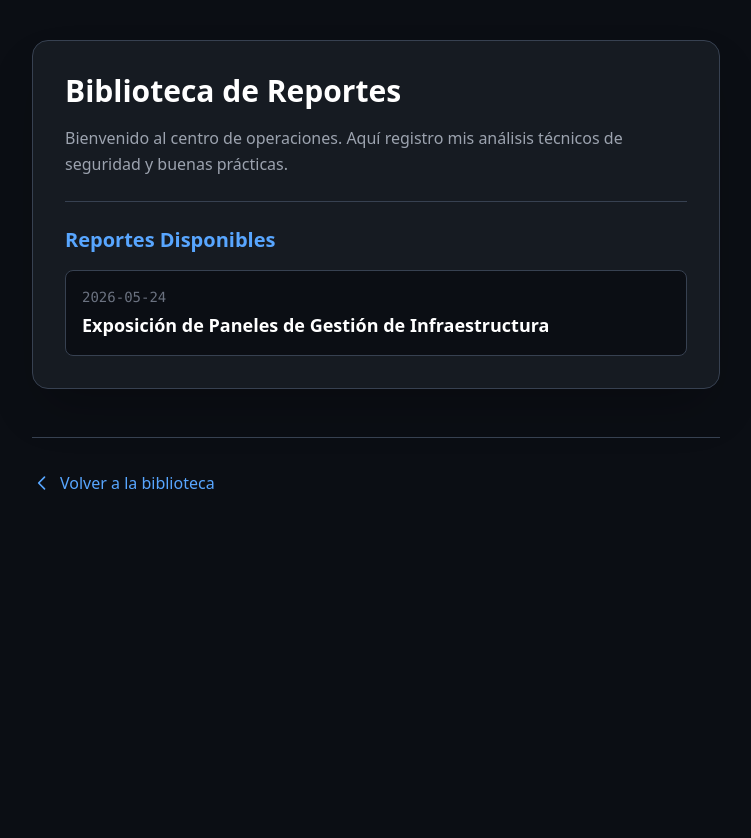
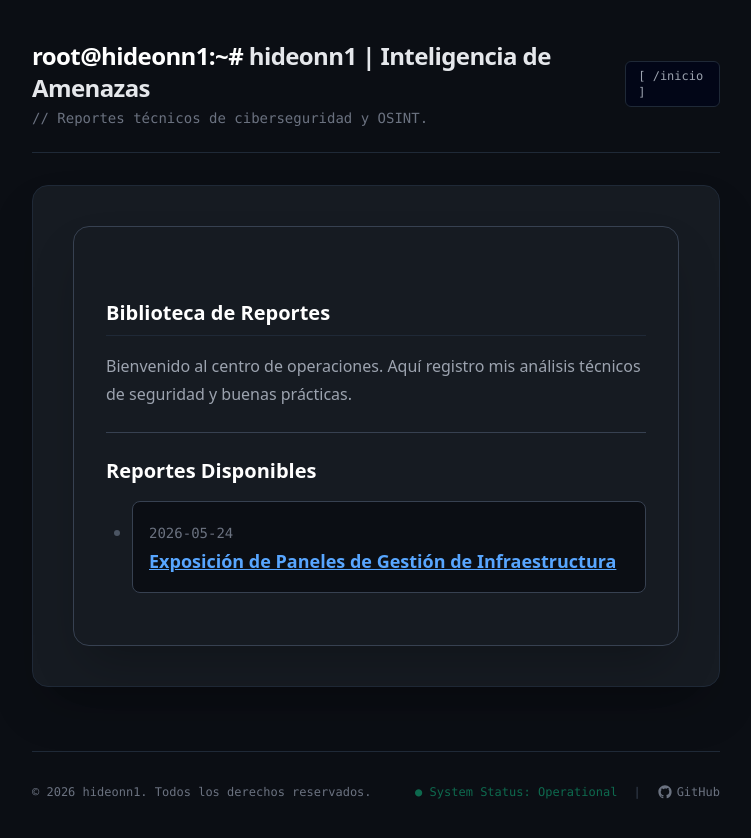
Before and after one commit to hideonn1/hideonn1.github.io, a Jekyll site: the page built from index.html, in a window 1280 px wide. Shown: the top 838 px of the page, without its empty margins (264-1015 px from the left). Built offline with Jekyll 4.4.1, drawn with Linux system fonts in a browser that asks for light colours; nearby versions of some CDN libraries.

Commit message:
add: Se añadió header, footer y cambios en default.html

```diff
--- a/_includes/footer.html
+++ b/_includes/footer.html
@@ -1 +1,14 @@
 <!-- FOOTER PLANTILLA -->
+ <footer class="mt-16 pt-8 border-t border-gray-800 flex flex-col sm:flex-row justify-between items-center gap-4 font-mono text-xs text-gray-500">
+    <div>
+        <p>&copy; 2026 hideonn1. Todos los derechos reservados.</p>
+    </div>
+    <div class="flex items-center gap-4">
+        <span class="text-emerald-500/80 animate-pulse">● System Status: Operational</span>
+        <span class="text-gray-700">|</span>
+        <a href="https://github.com/hideonn1" target="_blank" rel="noopener noreferrer" class="hover:text-white transition-colors duration-300 flex items-center gap-1">
+            <svg class="w-4 h-4" fill="currentColor" viewBox="0 0 24 24"><path fill-rule="evenodd" d="M12 2C6.477 2 2 6.477 2 12c0 4.42 2.865 8.166 6.839 9.489.5.092.682-.217.682-.482 0-.237-.008-.866-.013-1.7-2.782.603-3.369-1.34-3.369-1.34-.454-1.156-1.11-1.464-1.11-1.464-.908-.62.069-.028.069-.028 1.003.07 1.531 1.03 1.531 1.03.892 1.529 2.341 1.087 2.91.831.092-.646.35-1.086.636-1.336-2.22-.253-4.555-1.11-4.555-4.943 0-1.091.39-1.984 1.029-2.683-.103-.253-.446-1.27.098-2.647 0 0 .84-.269 2.75 1.024A9.564 9.564 0 0112 6.844c.85.004 1.705.115 2.504.337 1.909-1.293 2.747-1.024 2.747-1.024.546 1.377.203 2.394.1 2.647.64.699 1.028 1.592 1.028 2.683 0 3.842-2.339 4.687-4.566 4.935.359.309.678.919.678 1.852 0 1.336-.012 2.415-.012 2.743 0 .267.18.579.688.481C19.138 20.161 22 16.416 22 12c0-5.523-4.477-10-10-10z" clip-rule="evenodd"/></svg>
+            GitHub
+        </a>
+    </div>
+</footer>
--- a/_includes/header.html
+++ b/_includes/header.html
@@ -1 +1,16 @@
 <!-- PLANTILLA HEADER -->
+ <header class="border-b border-gray-800 pb-6 mb-8 flex flex-col sm:flex-row justify-between items-start sm:items-center gap-4">
+    <div>
+        <h1 class="text-2xl font-black tracking-tight text-white hover:text-accent transition-colors duration-300">
+            <a href="{{ '/' | relative_url }}">
+                root@hideonn1:~# <span class="font-sans font-bold text-gray-200">{{ site.title }}</span>
+            </a>
+        </h1>
+        <p class="text-sm text-gray-500 mt-1 font-mono">// {{ site.description }}</p>
+    </div>
+    <nav class="flex gap-4 font-mono text-xs">
+        <a href="{{ '/' | relative_url }}" class="px-3 py-1.5 rounded-md bg-slate-950 border border-gray-800 text-gray-400 hover:text-accent hover:border-accent transition-all duration-300">
+            [ /inicio ]
+        </a>
+    </nav>
+</header>
--- a/_layouts/default.html
+++ b/_layouts/default.html
@@ -20,19 +19,41 @@
         }
     </script>
 </head>
-<body class="bg-darkBg text-gray-300 font-sans leading-relaxed">
+<body class="bg-darkBg text-gray-300 font-sans leading-relaxed selection:bg-accent/30">
     <main class="max-w-3xl mx-auto p-6 md:p-10">
-        {{ content }}
 
-        <div class="mt-12 pt-8 border-t border-gray-700">
+        {% include header.html %}
+
+        {% if page.severidad %}
+        <div class="flex flex-wrap gap-3 font-mono text-xs mb-6 bg-slate-900/60 p-3 rounded-lg border border-gray-800 tracking-wide">
+            <span class="text-gray-400">SEVERIDAD: <strong class="text-amber-500 font-bold">{{ page.severidad }}</strong></span>
+            <span class="text-gray-700">|</span>
+            <span class="text-gray-400">ESTADO: <strong class="text-emerald-500 font-bold">{{ page.estado }}</strong></span>
+            <span class="text-gray-700">|</span>
+            <span class="text-gray-400">TIPO: <strong class="text-accent font-bold">{{ page.tipo }}</strong></span>
+        </div>
+        {% endif %}
+
+        <article class="bg-darkCard p-6 md:p-10 rounded-2xl border border-gray-800 shadow-2xl">
+            <div class="prose prose-invert max-w-none prose-headings:text-white prose-headings:font-bold prose-h1:text-3xl prose-h2:text-xl prose-h2:border-b prose-h2:border-gray-800 prose-h2:pb-2 prose-a:text-accent prose-p:text-gray-400">
+                {{ content }}
+            </div>
+        </article>
+
+        {% if page.url != "/" %}
+        <div class="mt-12 pt-8 border-t border-gray-800">
             <a href="{{ '/' | relative_url }}"
-               class="inline-flex items-center text-accent hover:text-white transition-colors duration-300 font-medium">
-               <svg class="w-5 h-5 mr-2" fill="none" stroke="currentColor" viewBox="0 0 24 24">
+               class="inline-flex items-center text-accent hover:text-white transition-colors duration-300 font-medium font-mono text-sm">
+               <svg class="w-4 h-4 mr-2" fill="none" stroke="currentColor" viewBox="0 0 24 24">
                    <path stroke-linecap="round" stroke-linejoin="round" stroke-width="2" d="M15 19l-7-7 7-7"></path>
                </svg>
-               Volver a la biblioteca
+               cd ..
             </a>
         </div>
+        {% endif %}
+
+        {% include footer.html %}
+
     </main>
 </body>
 </html>
```
Also changed, not shown: other parts of _layouts/default.html (+0 -1 lines).
